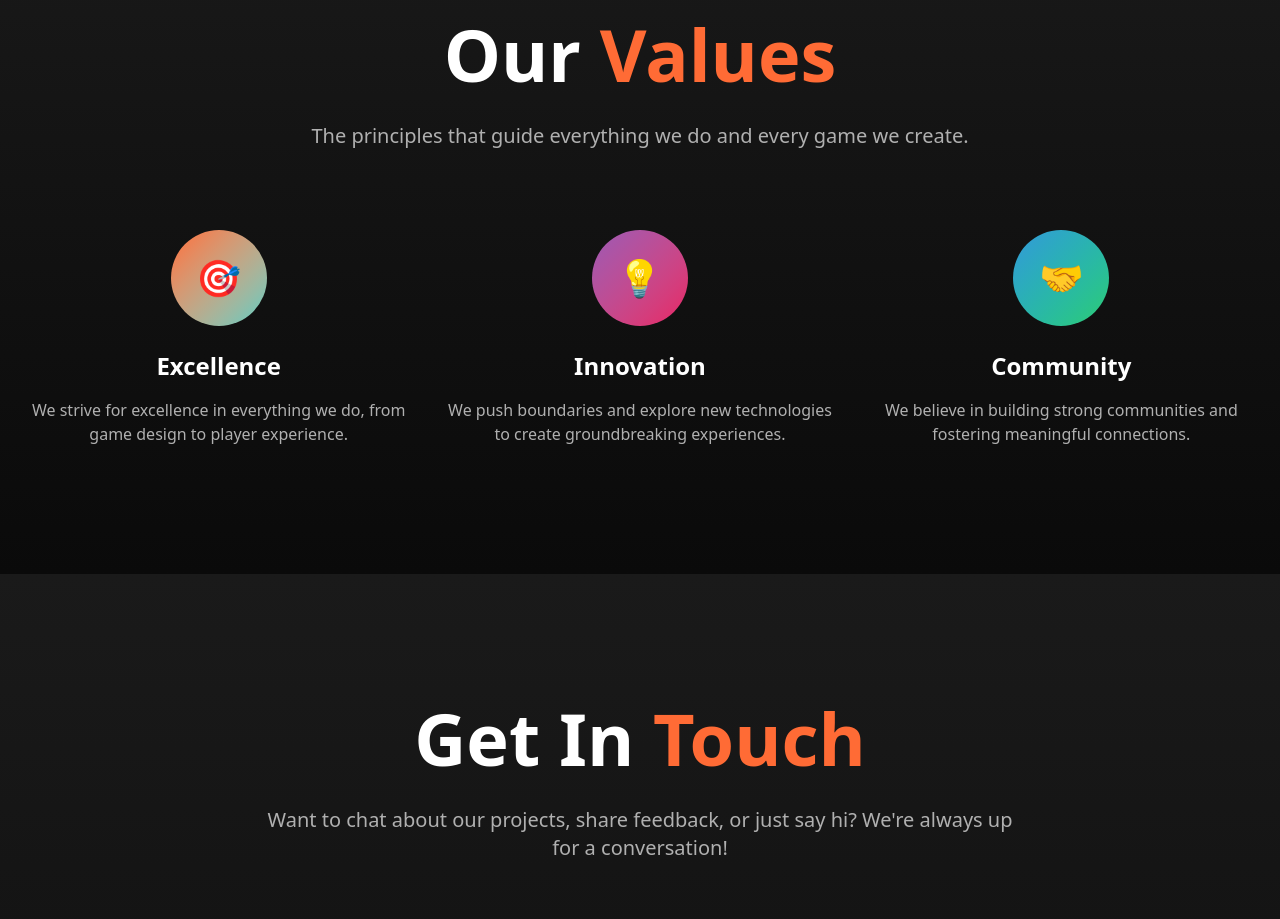
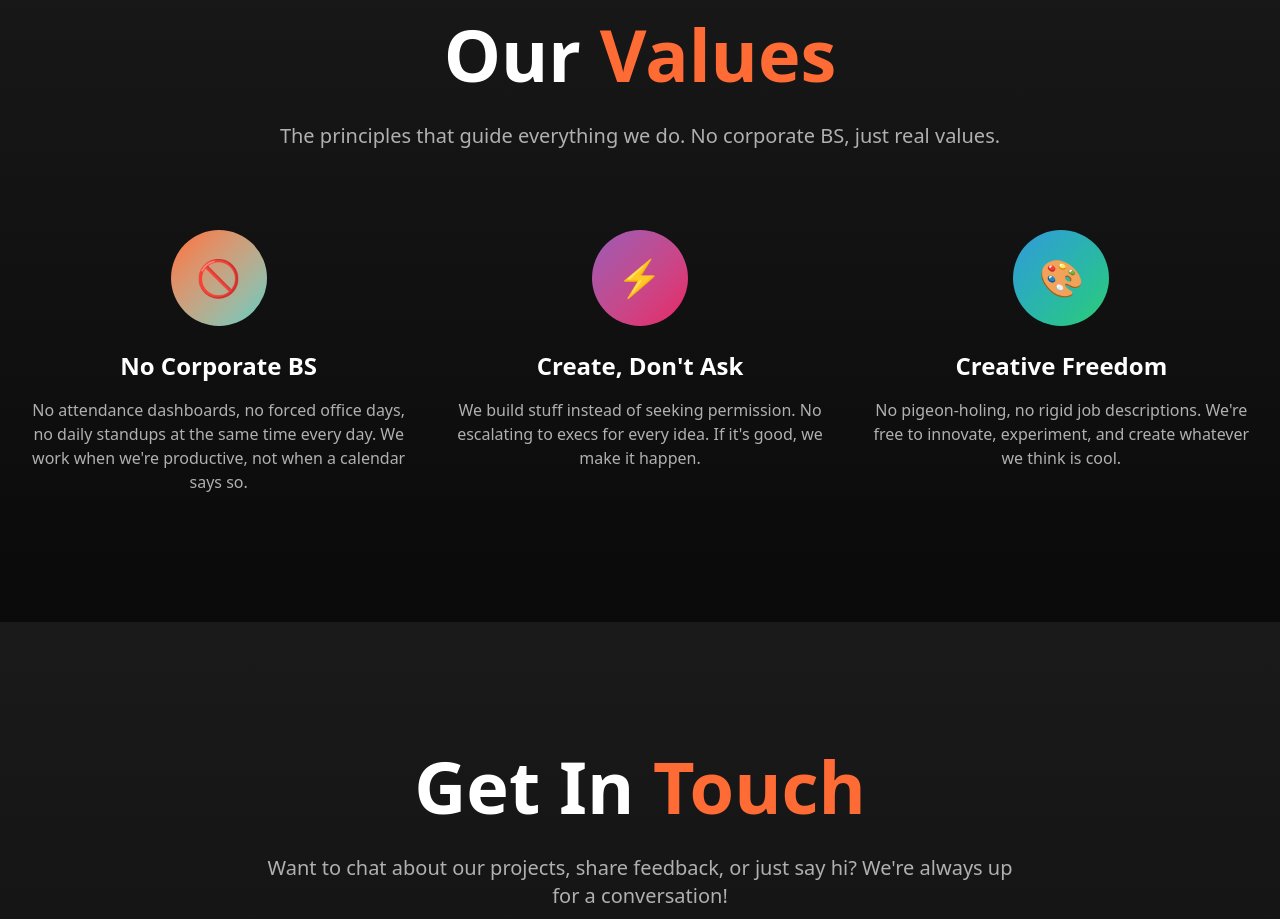
Before and after one commit to Nimzyow/sneakynuts, an Astro site: page / in a window 1280 px wide. Shown: the part 2660-3579 px from the top of the page. Built offline with nearby package versions, Linux system fonts and the light colour scheme; Astro itself is replaced by a stand-in of ours.

Commit message:
update values

```diff
--- a/src/pages/index.astro
+++ b/src/pages/index.astro
@@ -241,38 +241,38 @@ description: "Two creative minds building cool stuff. Home to Recommends app, up
           Our <span class="text-[var(--color-accent)]">Values</span>
         </h2>
         <p class="text-xl text-[var(--color-text-secondary)] max-w-3xl mx-auto">
-          The principles that guide everything we do and every game we create.
+          The principles that guide everything we do. No corporate BS, just real values.
         </p>
       </div>
 
       <div class="grid md:grid-cols-3 gap-8">
         <div class="text-center group">
           <div class="w-24 h-24 bg-gradient-to-br from-[var(--color-accent)] to-[var(--color-highlight)] rounded-full flex items-center justify-center mx-auto mb-6 group-hover:scale-110 transition-transform">
-            <span class="text-4xl">🎯</span>
+            <span class="text-4xl">🚫</span>
           </div>
-          <h3 class="text-2xl font-bold mb-4 text-white">Excellence</h3>
+          <h3 class="text-2xl font-bold mb-4 text-white">No Corporate BS</h3>
           <p class="text-[var(--color-text-secondary)]">
-            We strive for excellence in everything we do, from game design to player experience.
+            No attendance dashboards, no forced office days, no daily standups at the same time every day. We work when we're productive, not when a calendar says so.
           </p>
         </div>
 
         <div class="text-center group">
           <div class="w-24 h-24 bg-gradient-to-br from-[var(--color-purple)] to-[var(--color-pink)] rounded-full flex items-center justify-center mx-auto mb-6 group-hover:scale-110 transition-transform">
-            <span class="text-4xl">💡</span>
+            <span class="text-4xl">⚡</span>
           </div>
-          <h3 class="text-2xl font-bold mb-4 text-white">Innovation</h3>
+          <h3 class="text-2xl font-bold mb-4 text-white">Create, Don't Ask</h3>
           <p class="text-[var(--color-text-secondary)]">
-            We push boundaries and explore new technologies to create groundbreaking experiences.
+            We build stuff instead of seeking permission. No escalating to execs for every idea. If it's good, we make it happen.
           </p>
         </div>
 
         <div class="text-center group">
           <div class="w-24 h-24 bg-gradient-to-br from-[var(--color-blue)] to-[var(--color-green)] rounded-full flex items-center justify-center mx-auto mb-6 group-hover:scale-110 transition-transform">
-            <span class="text-4xl">🤝</span>
+            <span class="text-4xl">🎨</span>
           </div>
-          <h3 class="text-2xl font-bold mb-4 text-white">Community</h3>
+          <h3 class="text-2xl font-bold mb-4 text-white">Creative Freedom</h3>
           <p class="text-[var(--color-text-secondary)]">
-            We believe in building strong communities and fostering meaningful connections.
+            No pigeon-holing, no rigid job descriptions. We're free to innovate, experiment, and create whatever we think is cool.
           </p>
         </div>
       </div>
```
